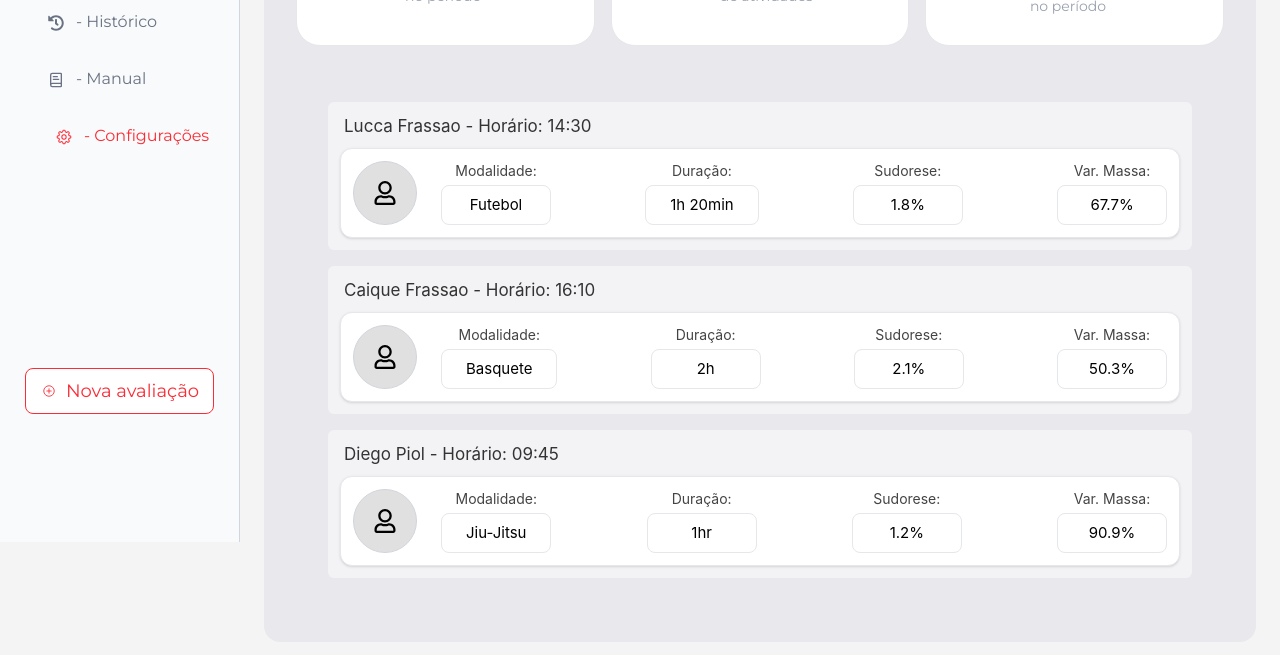
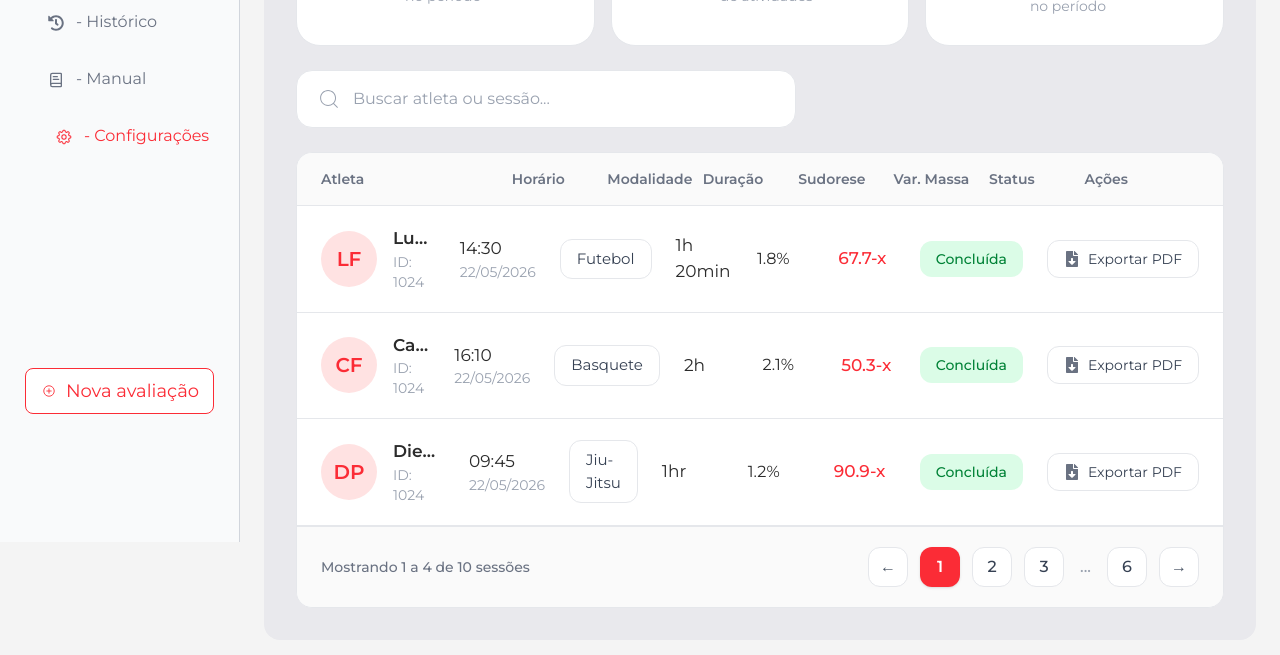
Before and after one commit to ProjetoIntegradorMAUA/saocamilo_front, a React (Vite) app: page /historico in a window 1280 px wide. Shown: the part 258-913 px from the top of the page. Built offline with nearby package versions, Linux system fonts and the light colour scheme; no server answers.

Commit message:
feat: conjunto card historico refatorado

```diff
--- a/src/components/CardHistorico.tsx
+++ b/src/components/CardHistorico.tsx
@@ -2,57 +2,86 @@
 
 interface ICardHistorico {
     nome: string;
-    horarioAtual: string
+    horarioAtual: string;
     modalidade: string;
     duracao: string;
     sudorese: number;
     massa: number;
 }
 
-export default function CardHistorico({ nome, horarioAtual, modalidade, duracao, sudorese, massa }: ICardHistorico) {
+export default function CardHistorico({
+    nome,
+    horarioAtual,
+    modalidade,
+    duracao,
+    sudorese,
+    massa,
+}: ICardHistorico) {
+    const iniciais = nome
+        .split(" ")
+        .map((n) => n[0])
+        .join("")
+        .substring(0, 2);
+
     return (
-    <div className="w-full max-w-4xl bg-[#f3f3f6] p-3 rounded-md font-sans">
-      <p className="text-[17px] text-[#333] mb-2 ml-1">
-        {nome} - Horário: {horarioAtual}
+        <div className="grid grid-cols-[2fr_1fr_1fr_1fr_1fr_1fr_1fr_1.2fr] items-center gap-6 px-6 py-5 bg-white border-b border-gray-200">
+            <div className="flex items-center gap-4 min-w-0">
+                <div className="w-14 h-14 rounded-full bg-red-100 flex items-center justify-center shrink-0">
+                    <span className="text-red-500 font-semibold text-xl">
+                        {iniciais}
+                    </span>
+                </div>
+
+                <div className="flex flex-col min-w-0">
+                    <p className="text-[17px] font-semibold text-[#2b2b2b] truncate">
+                        {nome}
                     </p>
 
-      <div className="bg-white border border-gray-200 rounded-xl p-3 flex items-center gap-6 shadow-sm">
-
-        <div className="w-16 h-16 rounded-full bg-[#e0e0e0] flex items-center justify-center border border-gray-300 shrink-0">
-          <span className="scale-150">{icons.usuario}</span>
-        </div>
-
-        <div className="flex flex-1 justify-between items-start gap-4">
-
-          <div className="flex flex-col items-center gap-1">
-            <span className="text-sm text-[#444]">Modalidade:</span>
-            <div className="border border-gray-200 rounded-lg px-6 py-2 min-w-[110px] text-center text-[15px]">
-              {modalidade}
+                    <span className="text-sm text-gray-400">ID: 1024</span>
                 </div>
             </div>
 
-          <div className="flex flex-col items-center gap-1">
-            <span className="text-sm text-[#444]">Duração:</span>
-            <div className="border border-gray-200 rounded-lg px-6 py-2 min-w-[110px] text-center text-[15px]">
-              {duracao}
+            <div className="flex flex-col">
+                <span className="text-[17px] text-[#2b2b2b]">
+                    {horarioAtual}
+                </span>
+
+                <span className="text-sm text-gray-400">22/05/2026</span>
+            </div>
+
+            <div>
+                <div className="border border-gray-200 rounded-xl px-4 py-2 flex items-center justify-center w-fit">
+                    <span className="text-[15px] text-gray-700">
+                        {modalidade}
+                    </span>
                 </div>
             </div>
 
-          <div className="flex flex-col items-center gap-1">
-            <span className="text-sm text-[#444]">Sudorese:</span>
-            <div className="border border-gray-200 rounded-lg px-6 py-2 min-w-[110px] text-center text-[15px]">
-              {sudorese}%
+            <div className="text-[17px] text-[#2b2b2b]">{duracao}</div>
+
+            <div className="text-[16px] text-[#2b2b2b]">{sudorese}%</div>
+
+            <div className="text-red-500 font-medium text-[17px]">
+                {massa}-x
+            </div>
+
+            <div>
+                <div className="bg-green-100 text-green-700 px-4 py-2 rounded-xl text-sm font-medium w-fit">
+                    Concluída
                 </div>
             </div>
 
-          <div className="flex flex-col items-center gap-1">
-            <span className="text-sm text-[#444]">Var. Massa:</span>
-            <div className="border border-gray-200 rounded-lg px-6 py-2 min-w-[110px] text-center text-[15px]">
-              {massa}%
+            <div className="flex justify-start">
+                <button className="border border-gray-200 rounded-xl px-4 py-2 flex items-center gap-2 hover:bg-gray-50 transition whitespace-nowrap">
+                    <span className="text-gray-500">{icons.download}</span>
+
+                    <span className="text-sm text-gray-700">Exportar PDF</span>
+                </button>
             </div>
+
         </div>
-        </div>
-      </div>
-    </div>
+
+
+
     );
 }
--- a/src/pages/Historico.tsx
+++ b/src/pages/Historico.tsx
@@ -91,8 +91,29 @@
                             </div>
                         </div>
                     </div>
+                    <div className="bg-white border border-gray-200 rounded-2xl px-5 py-4 flex items-center gap-3 w-full max-w-[500px]">
+                        <span className="text-gray-400 text-2xl">
+                            {icons.lupa}
+                        </span>
 
-                    <div className="flex-1 p-4 lg:p-8 flex flex-col gap-4 overflow-y-auto">
+                        <input
+                            type="text"
+                            placeholder="Buscar atleta ou sessão..."
+                            className="w-full bg-transparent outline-none text-gray-700 placeholder:text-gray-400"
+                        />
+                    </div>
+                    <div className="w-full rounded-2xl border border-gray-200 overflow-hidden bg-white">
+                        <div className="grid grid-cols-[2fr_1fr_1fr_1fr_1fr_1fr_1fr_1.2fr] items-center px-6 py-4 bg-[#fafafa] border-b border-gray-200 text-sm font-semibold text-gray-500">
+                            <p>Atleta</p>
+                            <p>Horário</p>
+                            <p>Modalidade</p>
+                            <p>Duração</p>
+                            <p>Sudorese</p>
+                            <p>Var. Massa</p>
+                            <p>Status</p>
+                            <p>Ações</p>
+                        </div>
+
                         <CardHistorico
                             nome="Lucca Frassao"
                             horarioAtual="14:30"
@@ -119,6 +140,42 @@
                             sudorese={1.2}
                             massa={90.9}
                         />
+
+                        <div className="bg-[#fafafa] border-t border-gray-200 px-6 py-5 flex items-center justify-between">
+                            <p className="text-sm text-gray-500 font-medium">
+                                Mostrando 1 a 4 de 10 sessões
+                            </p>
+
+                            <div className="flex items-center gap-3">
+                                <button className="w-10 h-10 rounded-xl border border-gray-200 bg-white flex items-center justify-center text-gray-600 hover:bg-gray-100     transition">
+                                    ←
+                                </button>
+
+                                <button className="w-10 h-10 rounded-xl bg-red-500 text-white font-semibold flex items-center justify-center shadow-sm">
+                                    1
+                                </button>
+
+                                <button className="w-10 h-10 rounded-xl border border-gray-200 bg-white text-gray-700 font-medium flex items-center justify-center hover:bg-gray-100 transition">
+                                    2
+                                </button>
+
+                                <button className="w-10 h-10 rounded-xl border border-gray-200 bg-white text-gray-700 font-medium flex items-center justify-center hover:bg-gray-100 transition">
+                                    3
+                                </button>
+
+                                <span className="px-1 text-gray-400 font-medium">
+                                    ...
+                                </span>
+
+                                <button className="w-10 h-10 rounded-xl border border-gray-200 bg-white text-gray-700 font-medium flex items-center justify-center hover:bg-gray-100 transition">
+                                    6
+                                </button>
+
+                                <button className="w-10 h-10 rounded-xl border border-gray-200 bg-white flex items-center justify-center text-gray-600 hover:bg-gray-100 transition">
+                                    →
+                                </button>
+                            </div>
+                        </div>
                     </div>
                 </div>
             </main>
--- a/src/utils/IconsJson.tsx
+++ b/src/utils/IconsJson.tsx
@@ -12,6 +12,7 @@
 import { FaArrowTrendUp } from "react-icons/fa6";
 import { IoIosTimer } from "react-icons/io";
 import { IoPeople } from "react-icons/io5";
+import { FaFileDownload } from "react-icons/fa";
 
 export const icons = {
     "usuario": <FaRegUser />,
@@ -45,6 +46,7 @@
     "olhoFechado": <FaEyeSlash />,
     "setinhaCrescimento": <FaArrowTrendUp />,
     "relogio": <IoIosTimer />,
-    "pessoas": <IoPeople />
+    "pessoas": <IoPeople />,
+    "download": <FaFileDownload />
 
 }
```
Lines whose indentation alone changed are shown as unchanged.
